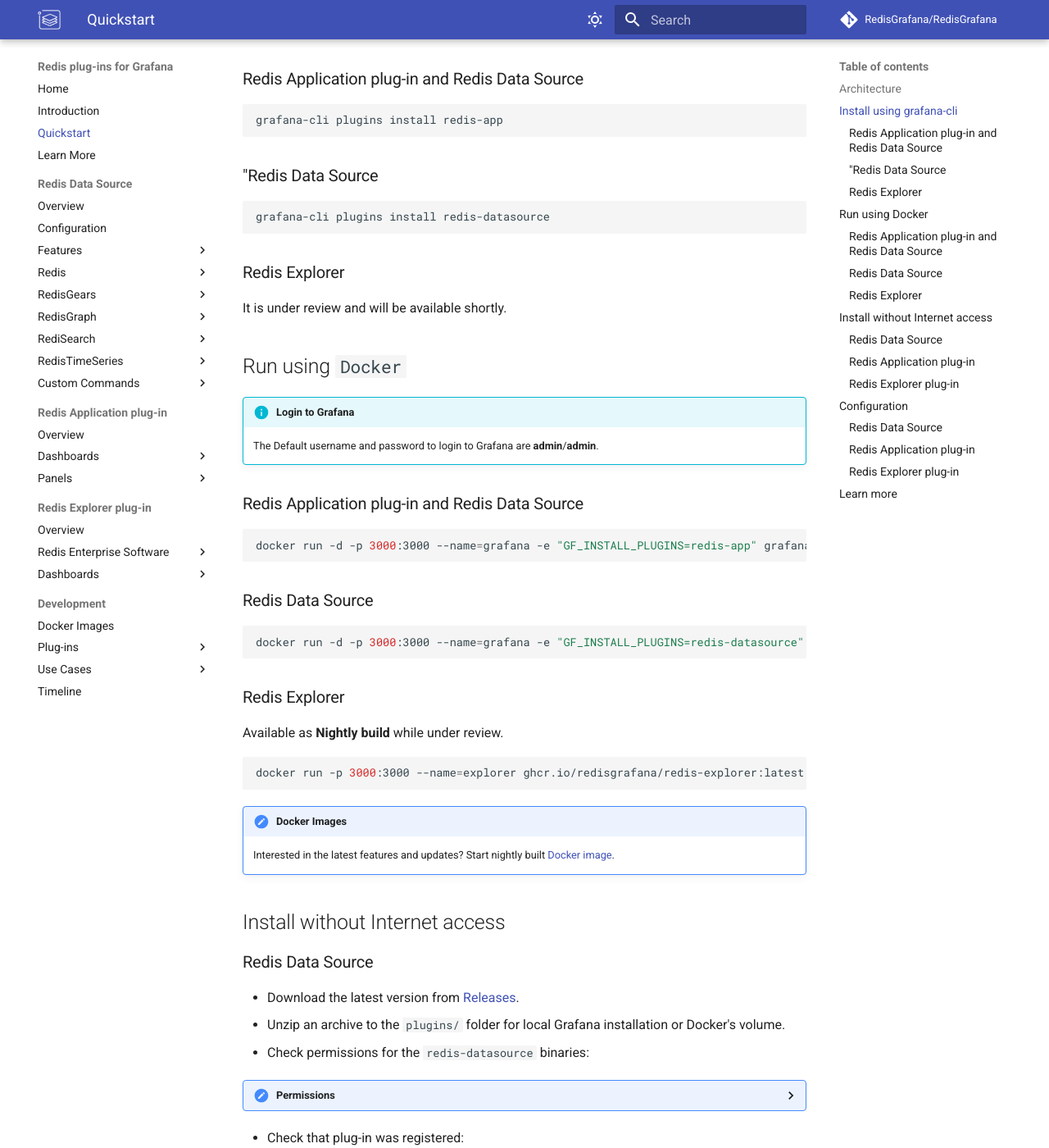
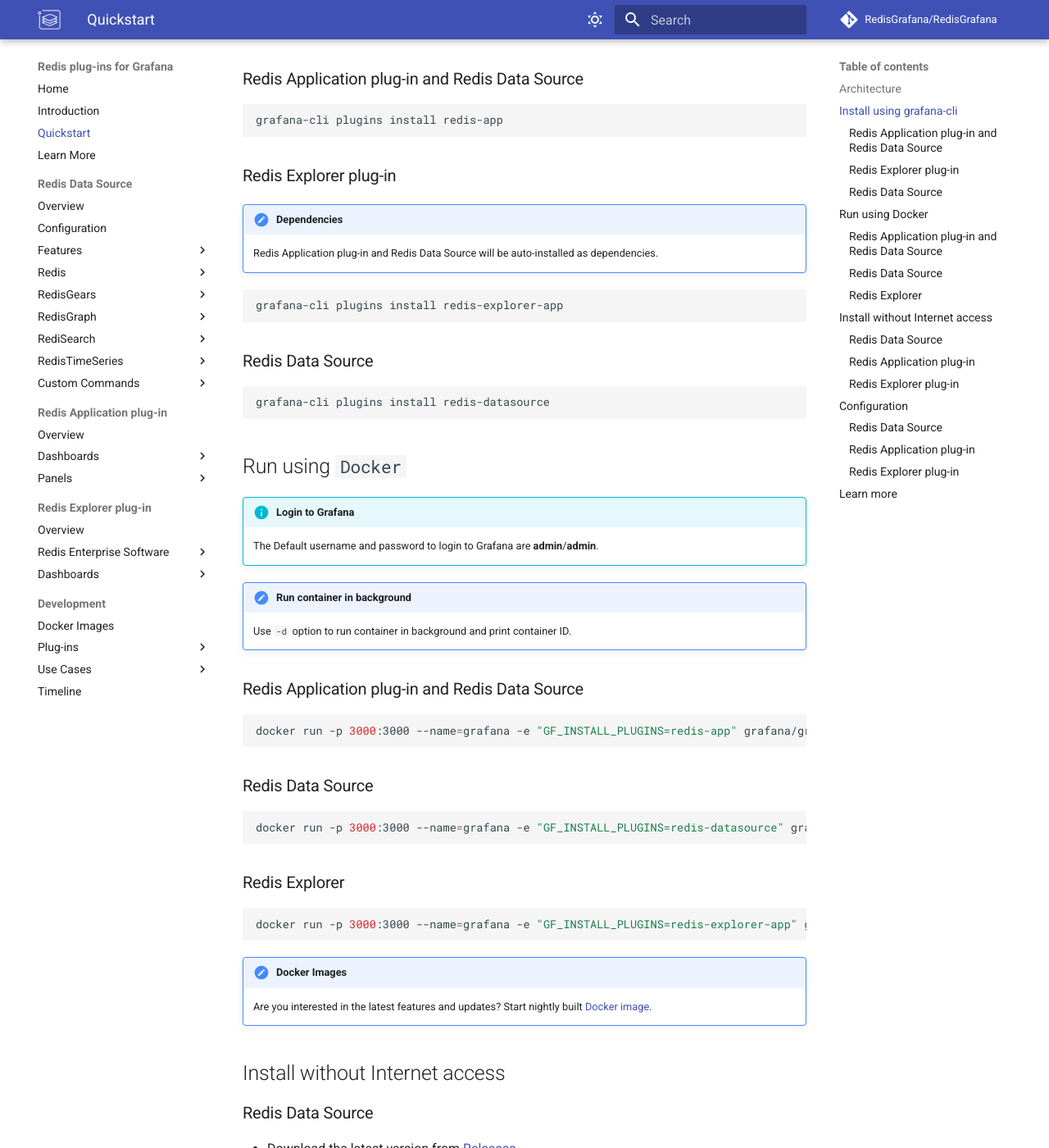
Before and after one commit to RedisGrafana/RedisGrafana, an MkDocs documentation site: the page built from docs/quickstart.md, in a window 1280 px wide and 1400 px high, scrolled down 1059 px. Shown: the whole window at 82% size. Built offline with MkDocs 1.6.1 and Material for MkDocs 9.7.7, drawn with Linux system fonts in a browser that asks for light colours; comment, search, counter and statistics services are not loaded; some of the changed text lies outside the part shown.

Commit message:
Update Redis Explorer links (#53)

````diff
--- a/docs/overrides/content/dates.html
+++ b/docs/overrides/content/dates.html
@@ -187,6 +187,11 @@
       </p>
     </div>
   </article>
+</section>
+
+<hr />
+
+<section id="timeline">
   <article>
     <div class="inner">
       <span class="date">
@@ -194,14 +199,32 @@
         <span class="year">2021</span>
       </span>
       <h2>Redis Explorer plug-in 1.1.0</h2>
-      <p>Under review to add to Grafana repository.</p>
+      <p>
+        Based on the latest version of
+        <a
+          href="https://grafana.com/docs/grafana/latest/whatsnew/whats-new-in-v7-5/"
+          >Grafana 7.5</a
+        >. Signed and added to the Grafana repository. <b>99%</b> Unit tests
+        coverage.
+      </p>
     </div>
   </article>
-</section>
-
-<hr />
-
-<section id="timeline">
+  <article>
+    <div class="inner">
+      <span class="date">
+        <span class="month">May</span>
+        <span class="year">2021</span>
+      </span>
+      <h2>Redis Application plug-in 1.2.0</h2>
+      <p>
+        Based on the latest version of
+        <a
+          href="https://grafana.com/docs/grafana/latest/whatsnew/whats-new-in-v7-5/"
+          >Grafana 7.5</a
+        >. Bug fixes.
+      </p>
+    </div>
+  </article>
   <article>
     <div class="inner">
       <span class="date">
@@ -260,6 +283,11 @@
       </p>
     </div>
   </article>
+</section>
+
+<hr />
+
+<section id="timeline">
   <article>
     <div class="inner">
       <span class="date">
--- a/docs/overrides/content/hero.html
+++ b/docs/overrides/content/hero.html
@@ -305,6 +305,9 @@
         src="https://img.shields.io/github/v/release/redisgrafana/grafana-redis-explorer.svg"
       />
       <img
+        src="https://img.shields.io/badge/dynamic/json?color=green&label=downloads&query=%24.downloads&url=https%3A%2F%2Fgrafana.com%2Fapi%2Fplugins%2Fredis-explorer-app"
+      />
+      <img
         src="https://img.shields.io/github/stars/RedisGrafana/grafana-redis-explorer.svg?style=social&amp;label=Star&amp;maxAge=3600"
       />
     </a>
--- a/docs/quickstart.md
+++ b/docs/quickstart.md
@@ -16,43 +16,51 @@
 grafana-cli plugins install redis-app
 ```
 
-### "Redis Data Source
+### Redis Explorer plug-in
+
+!!! important "Dependencies"
+
+    Redis Application plug-in and Redis Data Source will be auto-installed as dependencies.
+
+```bash
+grafana-cli plugins install redis-explorer-app
+```
+
+### Redis Data Source
 
 ```bash
 grafana-cli plugins install redis-datasource
 ```
 
-### Redis Explorer
-
-It is under review and will be available shortly.
-
 ## Run using `Docker`
 
 --8<-- "includes/login-grafana.md"
 
+!!! note "Run container in background"
+
+    Use `-d` option to run container in background and print container ID.
+
 ### Redis Application plug-in and Redis Data Source
 
 ```bash
-docker run -d -p 3000:3000 --name=grafana -e "GF_INSTALL_PLUGINS=redis-app" grafana/grafana
+docker run -p 3000:3000 --name=grafana -e "GF_INSTALL_PLUGINS=redis-app" grafana/grafana
 ```
 
 ### Redis Data Source
 
 ```bash
-docker run -d -p 3000:3000 --name=grafana -e "GF_INSTALL_PLUGINS=redis-datasource" grafana/grafana
+docker run -p 3000:3000 --name=grafana -e "GF_INSTALL_PLUGINS=redis-datasource" grafana/grafana
 ```
 
 ### Redis Explorer
 
-Available as **Nightly build** while under review.
-
 ```bash
-docker run -p 3000:3000 --name=explorer ghcr.io/redisgrafana/redis-explorer:latest
+docker run -p 3000:3000 --name=grafana -e "GF_INSTALL_PLUGINS=redis-explorer-app" grafana/grafana
 ```
 
 !!! note "Docker Images"
 
-    Interested in the latest features and updates? Start nightly built [Docker image](development/images.md).
+    Are you interested in the latest features and updates? Start nightly built [Docker image](development/images.md).
 
 ## Install without Internet access
 
--- a/docs/redis-explorer/overview.md
+++ b/docs/redis-explorer/overview.md
@@ -1,6 +1,6 @@
 # Redis Explorer plug-in
 
-![Release](https://img.shields.io/github/v/release/redisgrafana/grafana-redis-explorer.svg) [![Docker](https://github.com/RedisGrafana/grafana-redis-explorer/workflows/Docker/badge.svg)](https://github.com/orgs/RedisGrafana/packages/container/package/redis-explorer)
+![Release](https://img.shields.io/github/v/release/redisgrafana/grafana-redis-explorer.svg) [![Plugin Downloads](https://img.shields.io/badge/dynamic/json?color=green&label=downloads&query=%24.downloads&url=https%3A%2F%2Fgrafana.com%2Fapi%2Fplugins%2Fredis-explorer-app)](https://grafana.com/grafana/plugins/redis-explorer-app) [![Docker](https://github.com/RedisGrafana/grafana-redis-explorer/workflows/Docker/badge.svg)](https://github.com/orgs/RedisGrafana/packages/container/package/redis-explorer)
 
 The Redis Explorer is a plug-in for Grafana that allows to connect to Redis Enterprise software clusters using REST API. It provides application pages to add Redis Data Sources for managed databases and dashboards to see cluster configuration.
 
````
Also changed, not shown: other parts of docs/quickstart.md (+1 -1 lines), README.md (+10 -11 lines), docs/intro.md (+1 -1 lines).
